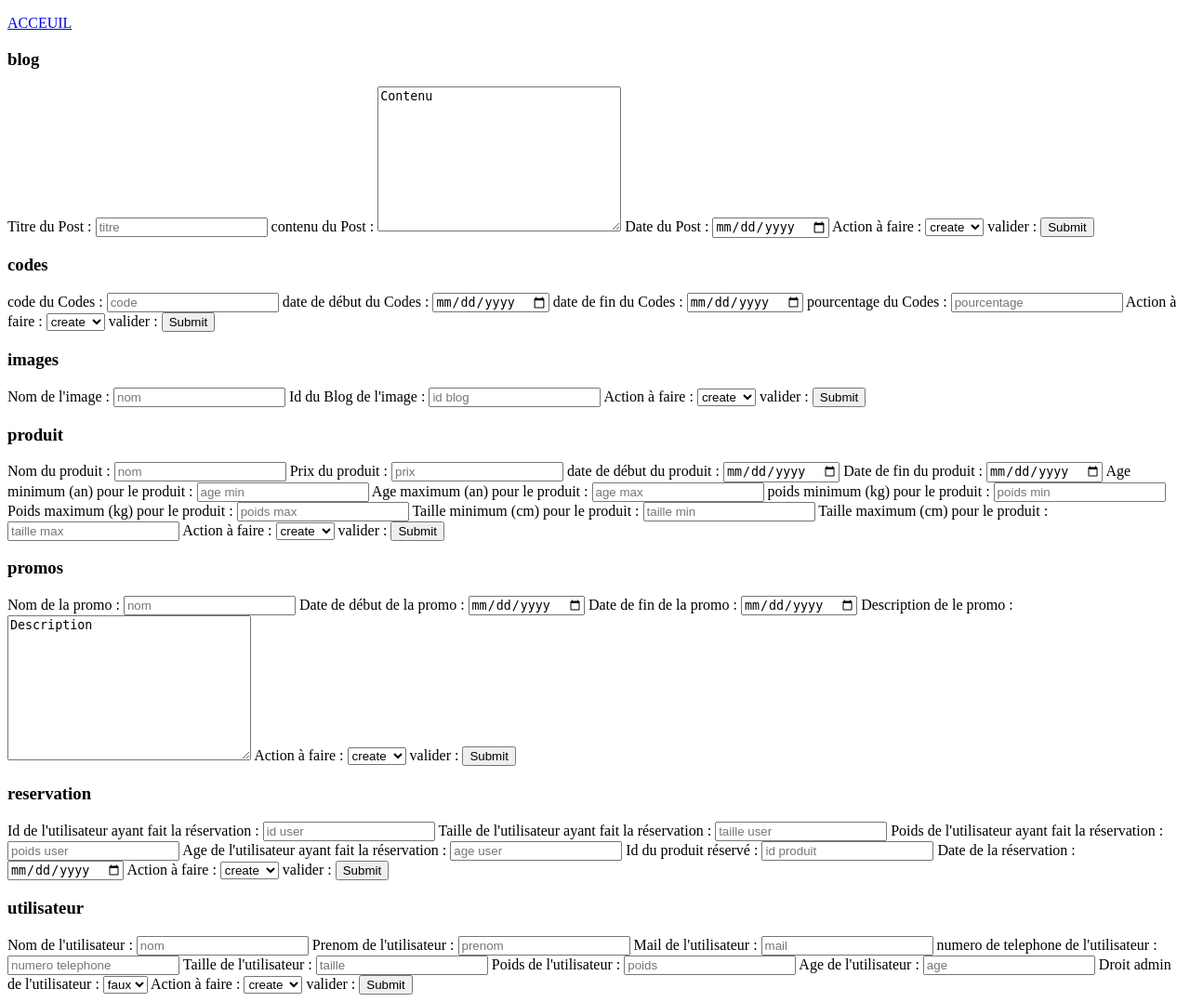
After one commit to Ameliorer/XAMMM, a PHP site: page /pages/test_crud.php in a window 1280 px wide. The commit adds this page. Shown: the whole page at 93% size. Run offline with PHP 8.4, Linux system fonts and the light colour scheme.

Commit message:
création d'un fichier test_crud.php contenant des formulaires de test pour la base de donnée

```diff
--- a/index.php
+++ b/index.php
@@ -31,6 +31,7 @@ $html_header .= "<li><a href='pages/avis_clients.php'>Avis clients</a></li>\n";
 $html_header .= "<li><a href='pages/panier.php'>Panier</a></li>\n";
 $html_header .= "<li><a href='pages/confirmation_commande.php'>Confirmation de commande</a></li>\n";
 $html_header .= "<li><a href='pages/actualites.php'>Actualites</a></li>\n";
+$html_header .= "<li><a href='pages/test_crud.php'>TEST</a></li>\n";
 
 $html_header .= "</ul>\n";
 $html_header .= "</div>\n";
--- /dev/null
+++ b/pages/test_crud.php
@@ -0,0 +1,253 @@
+<?php
+//Premiere balise PHP pour includes les principaux fichiers (Head,db_connect...) ainsi que pour s'occuper des sessions (visiteur,admin)
+//–––––––––––––––
+
+//Include du head
+include("head_index.php");
+
+?>
+
+<p><a href="../index.php">ACCEUIL</a></p>
+
+<div>
+    <div>
+        <h3>blog</h3>
+        <form>
+            <label for="blogTitle">Titre du Post : </label>
+            <input type="text" placeholder="titre" id="blogTitle" name="blogTitle"/>
+
+            <label for="blogContent">contenu du Post : </label>
+            <textarea name="blogContent" rows="10" cols="30" id="blogContent">Contenu</textarea>
+
+            <label for="blogDate">Date du Post : </label>
+            <input type="date" placeholder="date" id="blogDate" name="blogDate"/>
+
+            <label for="blogAction">Action à faire : </label>
+            <select name="blogAction" id="blogAction">
+                <option value="create">create</option>
+                <option value="update">update</option>
+                <option value="delete">delete</option>
+                <option value="select">select</option>
+            </select>
+
+            <label for="blogSubmit">valider : </label>
+            <input type="submit" name="blogSubmit" id="blogSubmit">
+        </form>
+    </div>
+
+    <div>
+        <h3>codes</h3>
+        <form>
+            <label for="codesCodes">code du Codes : </label>
+            <input type="text" placeholder="code" name="codesCodes" id="codesCodes"/>
+
+            <label for="codesDateD">date de début du Codes : </label>
+            <input type="date" placeholder="date debut" name="codesDateD" id="codesDateD"/>
+
+            <label for="codesDateF">date de fin du Codes : </label>
+            <input type="date" placeholder="date fin" name="codesDateF" id="codesDateF"/>
+
+
+            <label for="codesPercentage">pourcentage du Codes : </label>
+            <input type="number" placeholder="pourcentage" name="codesPercentage" id="codesPercentage"/>
+
+            <label for="codesAction">Action à faire : </label>
+            <select name="codesAction" id="codesAction">
+                <option value="create">create</option>
+                <option value="update">update</option>
+                <option value="delete">delete</option>
+                <option value="select">select</option>
+            </select>
+
+            <label for="codesSubmit">valider : </label>
+            <input type="submit" name="codesSubmit" id="codesSubmit">
+        </form>
+    </div>
+
+    <div>
+        <h3>images</h3>
+        <form>
+            <label for="imagesNom">Nom de l'image : </label>
+            <input type="text" placeholder="nom" name="imagesNom" id="imagesNom"/>
+
+            <label for="imagesIdBlog">Id du Blog de l'image : </label>
+            <input type="number" placeholder="id blog" name="imagesIdBlog" id="imagesIdBlog"/>
+
+            <label for="imagesAction">Action à faire : </label>
+            <select name="imagesAction" id="imagesAction">
+                <option value="create">create</option>
+                <option value="update">update</option>
+                <option value="delete">delete</option>
+                <option value="select">select</option>
+            </select>
+
+            <label for="imagesSubmit">valider : </label>
+            <input type="submit" name="imagesSubmit" id="imagesSubmit">
+        </form>
+    </div>
+
+    <div>
+        <h3>produit</h3>
+        <form>
+            <label for="produitNom">Nom du produit : </label>
+            <input type="text" placeholder="nom" name="produitNom" id="produitNom"/>
+
+            <label for="produitPrix">Prix du produit : </label>
+            <input type="number" placeholder="prix" name="produitPrix" id="produitPrix"/>
+
+            <label for="produitDateD">date de début du produit : </label>
+            <input type="date" placeholder="date debut" name="produitDateD" id="produitDateD"/>
+
+            <label for="produitDateF">Date de fin du produit : </label>
+            <input type="date" placeholder="date fin" name="produitDateF" id="produitDateF"/>
+
+            <label for="produitAgeMin">Age minimum (an) pour le produit : </label>
+            <input type="number" placeholder="age min" name="produitAgeMin" id="produitAgeMin"/>
+
+            <label for="produitAgeMax">Age maximum (an) pour le produit : </label>
+            <input type="number" placeholder="age max" name="produitAgeMax" id="produitAgeMax"/>
+
+            <label for="produitPoidsMin">poids minimum (kg) pour le produit : </label>
+            <input type="number" placeholder="poids min" name="produitPoidsMin" id="produitPoidsMin"/>
+
+            <label for="produitPoidsMax">Poids maximum (kg) pour le produit : </label>
+            <input type="number" placeholder="poids max" name="produitPoidsMax" id="produitPoidsMax"/>
+
+            <label for="produitTailleMin">Taille minimum (cm) pour le produit : </label>
+            <input type="number" placeholder="taille min" name="produitTailleMin" id="produitTailleMin"/>
+
+            <label for="produitTailleMax">Taille maximum (cm) pour le produit : </label>
+            <input type="number" placeholder="taille max" name="produitTailleMax" id="produitTailleMax"/>
+
+            <label for="produitAction">Action à faire : </label>
+            <select name="produitAction" id="produitAction">
+                <option value="create">create</option>
+                <option value="update">update</option>
+                <option value="delete">delete</option>
+                <option value="select">select</option>
+            </select>
+
+            <label for="produitSubmit">valider : </label>
+            <input type="submit" name="produitSubmit" id="produitSubmit">
+        </form>
+    </div>
+
+    <div>
+        <h3>promos</h3>
+        <form>
+            <label for="promoNom">Nom de la promo : </label>
+            <input type="text" placeholder="nom" name="promoNom" id="promoNom"/>
+
+            <label for="promoDateD">Date de début de la promo : </label>
+            <input type="date" placeholder="date debut" name="promoDateD" id="promoDateD"/>
+
+            <label for="promoDateF">Date de fin de la promo : </label>
+            <input type="date" placeholder="date fin" name="promoDateF" id="promoDateF"/>
+
+            <label for="promoDescription">Description de le promo : </label>
+            <textarea name="promoDescription" rows="10" cols="30" id="promoDescription">Description</textarea>
+
+            <label for="promosAction">Action à faire : </label>
+            <select name="promosAction" id="promosAction">
+                <option value="create">create</option>
+                <option value="update">update</option>
+                <option value="delete">delete</option>
+                <option value="select">select</option>
+            </select>
+
+            <label for="promosSubmit">valider : </label>
+            <input type="submit" name="promosSubmit" id="promosSubmit">
+        </form>
+    </div>
+
+    <div>
+        <h3>reservation</h3>
+        <form>
+            <label for="reservationIdUser">Id de l'utilisateur ayant fait la réservation : </label>
+            <input type="number" placeholder="id user" name="reservationIdUser" id="reservationIdUser"/>
+
+            <label for="reservationTailleUser">Taille de l'utilisateur ayant fait la réservation : </label>
+            <input type="number" placeholder="taille user" name="reservationTailleUser" id="reservationTailleUser"/>
+
+            <label for="reservationPoidsUser">Poids de l'utilisateur ayant fait la réservation : </label>
+            <input type="number" placeholder="poids user" name="reservationPoidsUser" id="reservationPoidsUser"/>
+
+            <label for="reservationAgeUser">Age de l'utilisateur ayant fait la réservation : </label>
+            <input type="number" placeholder="age user" name="reservationAgeUser" id="reservationAgeUser"/>
+
+            <label for="reservationIdPruduit">Id du produit réservé : </label>
+            <input type="number" placeholder="id produit" name="reservationIdPruduit" id="reservationIdPruduit"/>
+
+            <label for="reservationDate">Date de la réservation : </label>
+            <input type="date" placeholder="date" name="reservationDate" id="reservationDate"/>
+
+            <label for="reservationAction">Action à faire : </label>
+            <select name="reservationAction" id="reservationAction">
+                <option value="create">create</option>
+                <option value="update">update</option>
+                <option value="delete">delete</option>
+                <option value="select">select</option>
+            </select>
+
+            <label for="reservationSubmit">valider : </label>
+            <input type="submit" name="reservationSubmit" id="reservationSubmit">
+        </form>
+    </div>
+
+    <div>
+        <h3>utilisateur</h3>
+        <form>
+            <label for="utilisateurNom">Nom de l'utilisateur : </label>
+            <input type="text" placeholder="nom" name="utilisateurNom" id="utilisateurNom"/>
+
+            <label for="utilisateurPrenom">Prenom de l'utilisateur : </label>
+            <input type="text" placeholder="prenom" name="utilisateurPrenom" id="utilisateurPrenom"/>
+
+            <label for="utilisateurMail">Mail de l'utilisateur : </label>
+            <input type="mail" placeholder="mail" name="utilisateurMail" id="utilisateurMail"/>
+
+            <!--
+            <label for="utilisateurPassword">mot de passe de l'utilisateur : </label>
+            <input type="text" placeholder="mot de passe" name="utilisateurPassword" id="utilisateurPassword"/>
+            -->
+
+            <label for="utilisateurNumTel">numero de telephone de l'utilisateur : </label>
+            <input type="tel" placeholder="numero telephone" name="utilisateurNumTel" id="utilisateurNumTel"/>
+
+            <label for="utilisateurTaille">Taille de l'utilisateur : </label>
+            <input type="number" placeholder="taille" name="utilisateurTaille" id="utilisateurTaille"/>
+
+            <label for="utilisateurPoids">Poids de l'utilisateur : </label>
+            <input type="number" placeholder="poids" name="utilisateurPoids" id="utilisateurPoids"/>
+
+            <label for="utilisateurAge">Age de l'utilisateur : </label>
+            <input type="number" placeholder="age" name="utilisateurAge" id="utilisateurAge"/>
+
+            <label for="utilisateurAdmin">Droit admin de l'utilisateur : </label>
+            <select name="utilisateurAdmin" id="utilisateurAdmin">
+                <option value="false">faux</option>
+                <option value="true">vrai</option>
+            </select>
+
+            <label for="utilisateurAction">Action à faire : </label>
+            <select name="utilisateurAction" id="utilisateurAction">
+                <option value="create">create</option>
+                <option value="update">update</option>
+                <option value="delete">delete</option>
+                <option value="select">select</option>
+            </select>
+
+            <label for="utilisateurSubmit">valider : </label>
+            <input type="submit" name="utilisateurSubmit" id="utilisateurSubmit">
+        </form>
+    </div>
+</div>
+
+<?php
+//Troisieme balise PHP pour include le(s) fichier(s) du footer
+//–––––––––––––––
+
+//Include du footer
+include("footer_index.php");
+
+?>
```
